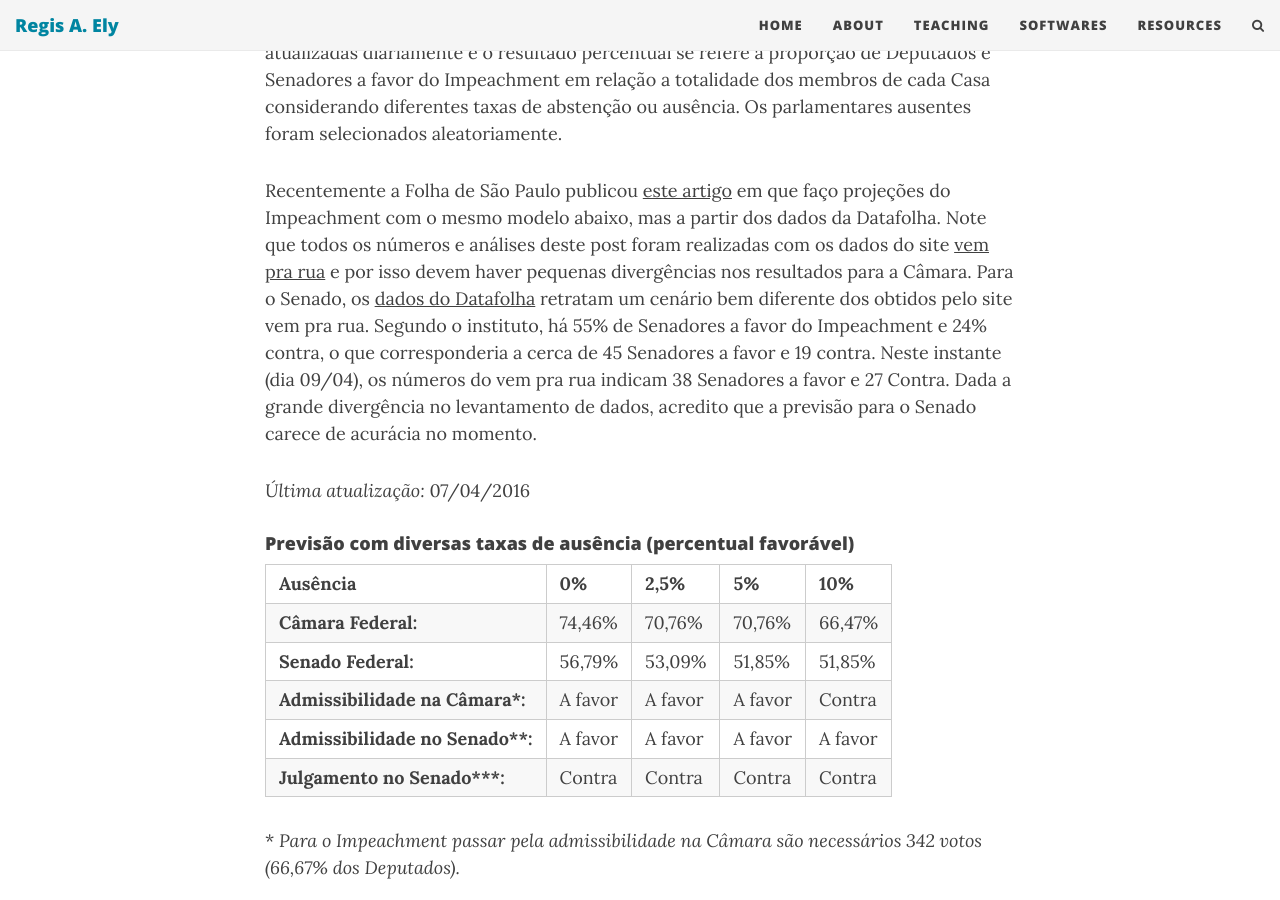
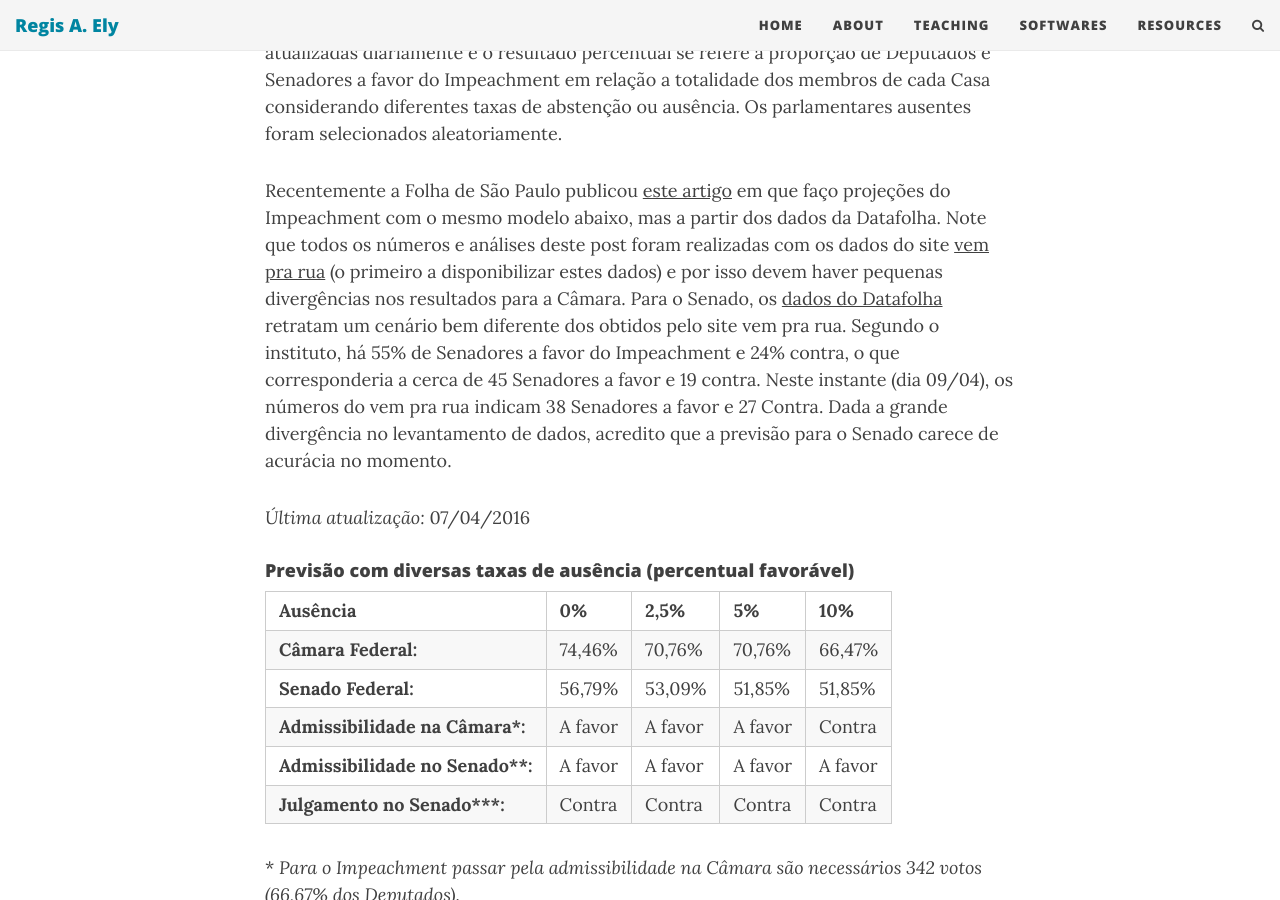
Before and after one commit to regisely/regisely.github.io, a Jekyll site: the page built from _posts/2016-04-01-impeachment.md, in a window 1280 px wide and 900 px high, scrolled down 345 px. Built offline with Jekyll 4.4.1, drawn with Linux system fonts in a browser that asks for light colours; nearby versions of some CDN libraries; comment, search, counter and statistics services are not loaded.

Commit message:
Update post

```diff
--- a/_posts/2016-04-01-impeachment.md
+++ b/_posts/2016-04-01-impeachment.md
@@ -8,7 +8,7 @@
 
 Este post faz um exercício de previsão para o Impeachment brasileiro utilizando um modelo de regressão particionada através do uso de árvores. As previsões serão atualizadas diariamente e o resultado percentual se refere à proporção de Deputados e Senadores a favor do Impeachment em relação a totalidade dos membros de cada Casa considerando diferentes taxas de abstenção ou ausência. Os parlamentares ausentes foram selecionados aleatoriamente.
 
-Recentemente a Folha de São Paulo publicou [este artigo](http://www1.folha.uol.com.br/poder/2016/04/1759144-estatistico-preve-72-de-votos-favoraveis-a-impeachment-de-dilma.shtml) em que faço projeções do Impeachment com o mesmo modelo abaixo, mas a partir dos dados da Datafolha. Note que todos os números e análises deste post foram realizadas com os dados do site [vem pra rua](http://mapa.vemprarua.net/br/) e por isso devem haver pequenas divergências nos resultados para a Câmara. Para o Senado, os [dados do Datafolha](http://www1.folha.uol.com.br/poder/2016/04/1758777-na-camara-60-dizem-votar-pelo-impeachment-de-dilma-rousseff.shtml) retratam um cenário bem diferente dos obtidos pelo site vem pra rua. Segundo o instituto, há 55% de Senadores a favor do Impeachment e 24% contra, o que corresponderia a cerca de 45 Senadores a favor e 19 contra. Neste instante (dia 09/04), os números do vem pra rua indicam 38 Senadores a favor e 27 Contra. Dada a grande divergência no levantamento de dados, acredito que a previsão para o Senado carece de acurácia no momento.
+Recentemente a Folha de São Paulo publicou [este artigo](http://www1.folha.uol.com.br/poder/2016/04/1759144-estatistico-preve-72-de-votos-favoraveis-a-impeachment-de-dilma.shtml) em que faço projeções do Impeachment com o mesmo modelo abaixo, mas a partir dos dados da Datafolha. Note que todos os números e análises deste post foram realizadas com os dados do site [vem pra rua](http://mapa.vemprarua.net/br/) (o primeiro a disponibilizar estes dados) e por isso devem haver pequenas divergências nos resultados para a Câmara. Para o Senado, os [dados do Datafolha](http://www1.folha.uol.com.br/poder/2016/04/1758777-na-camara-60-dizem-votar-pelo-impeachment-de-dilma-rousseff.shtml) retratam um cenário bem diferente dos obtidos pelo site vem pra rua. Segundo o instituto, há 55% de Senadores a favor do Impeachment e 24% contra, o que corresponderia a cerca de 45 Senadores a favor e 19 contra. Neste instante (dia 09/04), os números do vem pra rua indicam 38 Senadores a favor e 27 Contra. Dada a grande divergência no levantamento de dados, acredito que a previsão para o Senado carece de acurácia no momento.
 
 *Última atualização:* 07/04/2016
 
```
